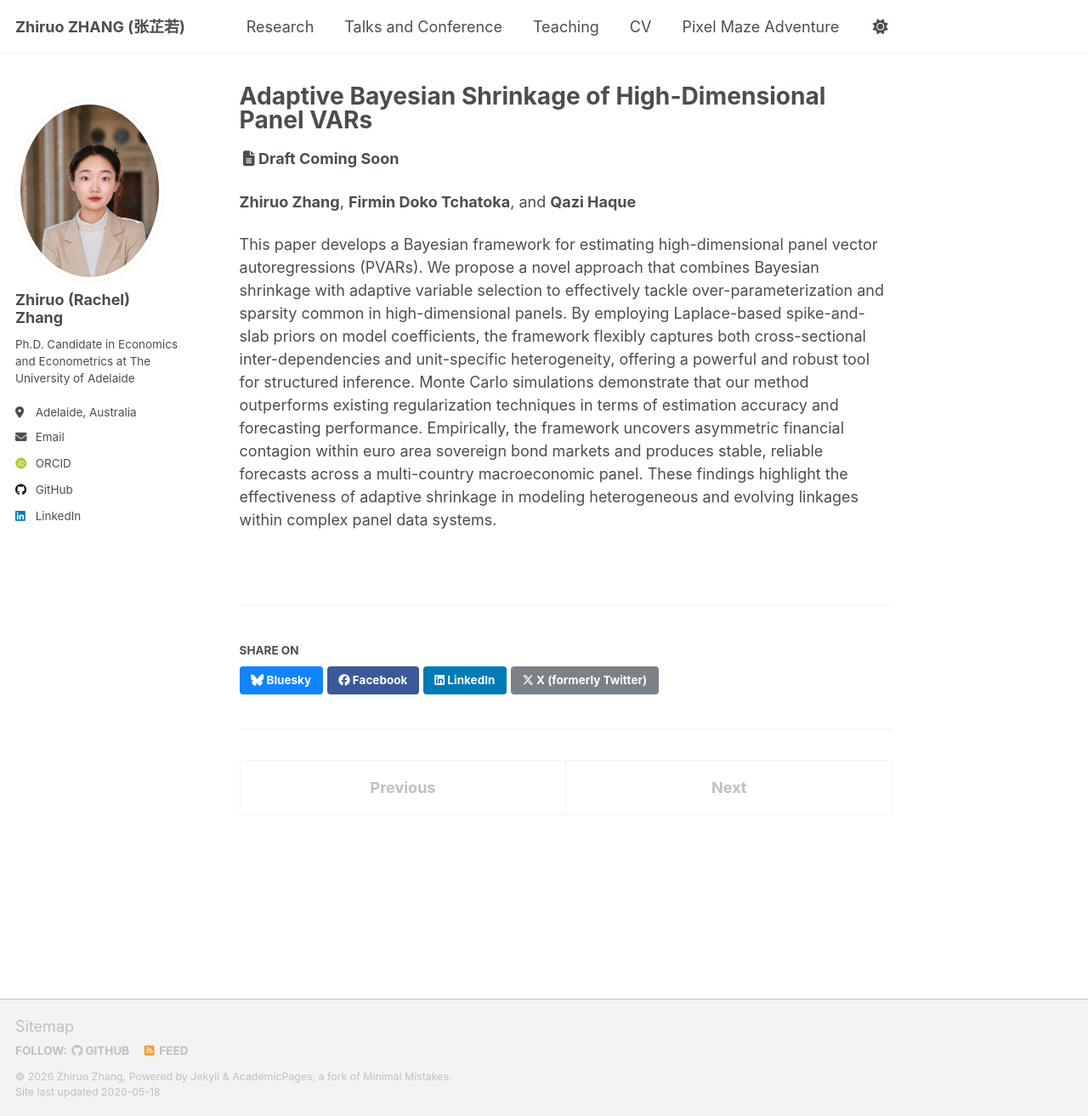
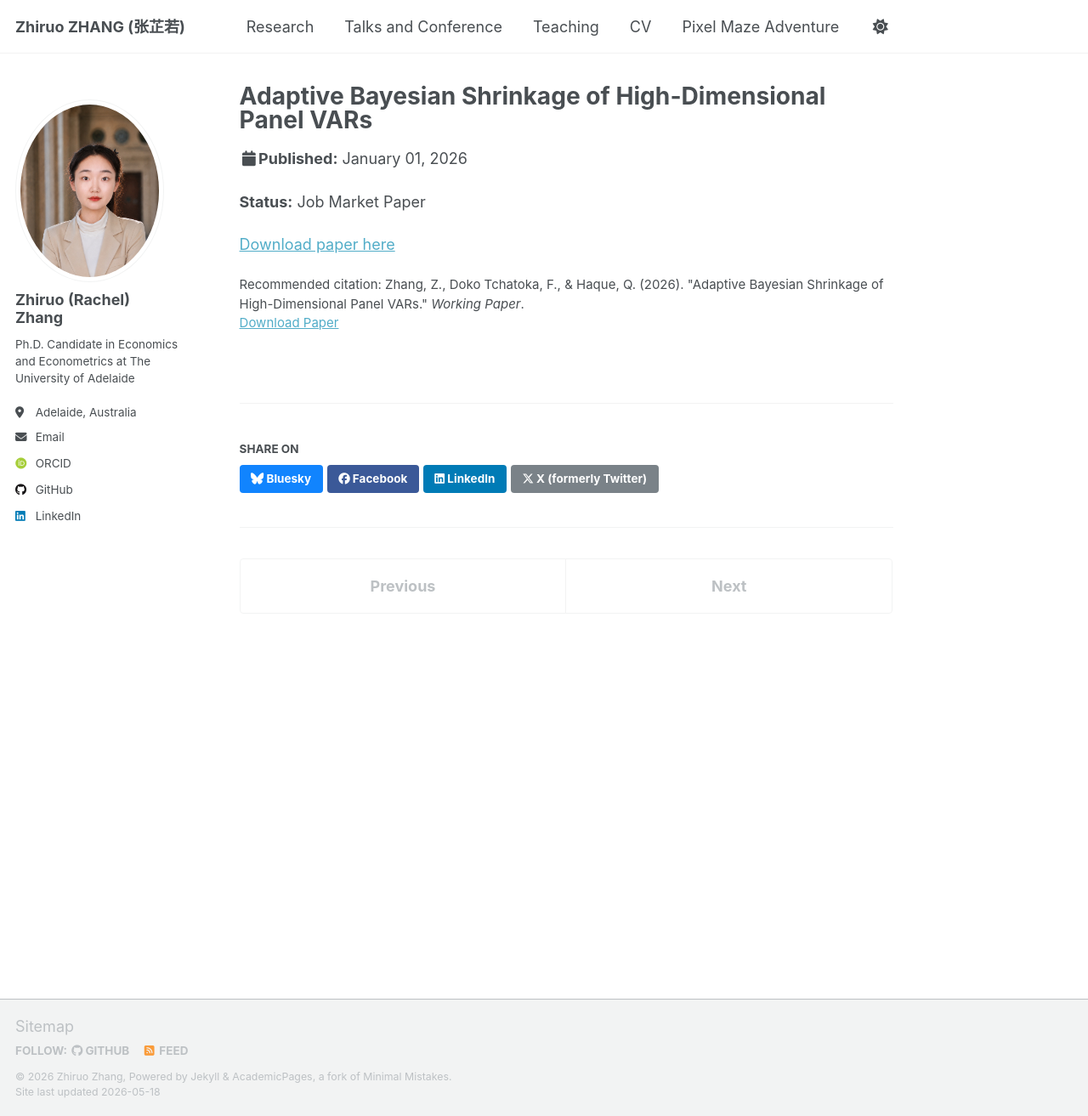
Before and after one commit to zhiruozzr/zhiruozzr.github.io, a Jekyll site: the page built from _publications/adaptive-bayesian-shrinkage-panel-vars.md, in a window 1280 px wide and 1313 px high. Shown: the whole window at 85% size. Built offline with Jekyll 4.4.1, drawn with Linux system fonts in a browser that asks for light colours; some web fonts are replaced; a script that is not in the unit is left out.

Commit message:
Revise publication entry for adaptive Bayesian shrinkage
Updated publication details for 'Adaptive Bayesian Shrinkage of High-Dimensional Panel VARs', including new permalink, date, venue, and citation. Added an excerpt and download link.

```diff
--- a/_publications/adaptive-bayesian-shrinkage-panel-vars.md
+++ b/_publications/adaptive-bayesian-shrinkage-panel-vars.md
@@ -1,13 +1,14 @@
 ---
 title: "Adaptive Bayesian Shrinkage of High-Dimensional Panel VARs"
 collection: publications
-category: manuscripts
-permalink: /publication/adaptive-bayesian-shrinkage-panel-vars/
-authors: "Zhiruo Zhang, Firmin Doko Tchatoka, and Qazi Haque"
-status: "Coming Soon"
-date: 2025-01-01
+permalink: /publication/2026-adaptive-bayesian-shrinkage
+excerpt: '<strong>Job Market Paper</strong> (with Firmin Doko Tchatoka and Qazi Haque)<br><br>This paper develops a Bayesian framework for estimating high-dimensional panel vector autoregressions (PVARs). We propose a novel approach that combines Bayesian shrinkage with adaptive variable selection to effectively tackle over-parameterization and sparsity common in high-dimensional panels. By employing Laplace-based spike-and-slab priors on model coefficients, the framework flexibly captures both cross-sectional inter-dependencies and unit-specific heterogeneity, offering a powerful and robust tool for structured inference. Monte Carlo simulations demonstrate that our method outperforms existing regularization techniques in terms of estimation accuracy and forecasting performance. Empirically, the framework uncovers asymmetric financial contagion within euro area sovereign bond markets and produces stable, reliable forecasts across a multi-country macroeconomic panel. These findings highlight the effectiveness of adaptive shrinkage in modeling heterogeneous and evolving linkages within complex panel data systems.'
+date: 2026-01-01
+venue: 'Working Paper'
+paperurl: '/files/Adaptive.pdf'
+citation: 'Zhang, Z., Doko Tchatoka, F., &amp; Haque, Q. (2026). &quot;Adaptive Bayesian Shrinkage of High-Dimensional Panel VARs.&quot; <i>Working Paper</i>.'
 ---
 
-**Zhiruo Zhang**, **Firmin Doko Tchatoka**, and **Qazi Haque**
+<strong>Status:</strong> Job Market Paper
 
-This paper develops a Bayesian framework for estimating high-dimensional panel vector autoregressions (PVARs). We propose a novel approach that combines Bayesian shrinkage with adaptive variable selection to effectively tackle over-parameterization and sparsity common in high-dimensional panels. By employing Laplace-based spike-and-slab priors on model coefficients, the framework flexibly captures both cross-sectional inter-dependencies and unit-specific heterogeneity, offering a powerful and robust tool for structured inference. Monte Carlo simulations demonstrate that our method outperforms existing regularization techniques in terms of estimation accuracy and forecasting performance. Empirically, the framework uncovers asymmetric financial contagion within euro area sovereign bond markets and produces stable, reliable forecasts across a multi-country macroeconomic panel. These findings highlight the effectiveness of adaptive shrinkage in modeling heterogeneous and evolving linkages within complex panel data systems.
+[Download paper here](/files/Adaptive.pdf)
```
